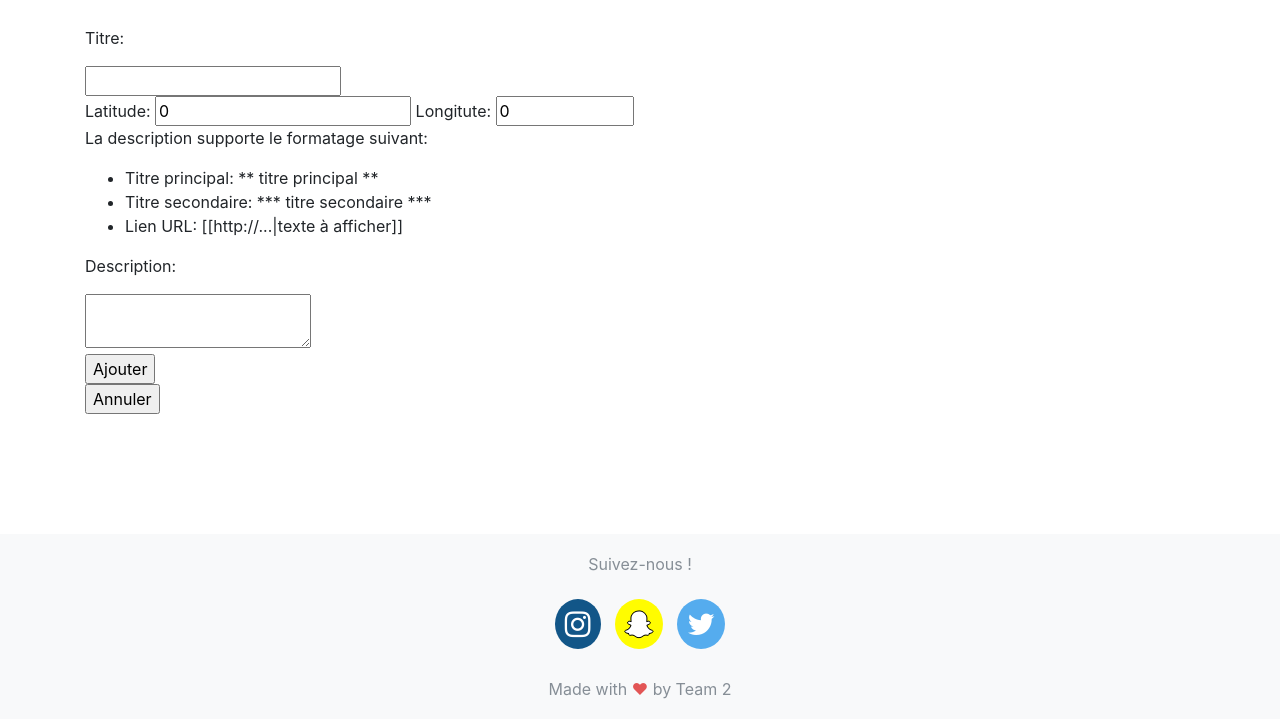
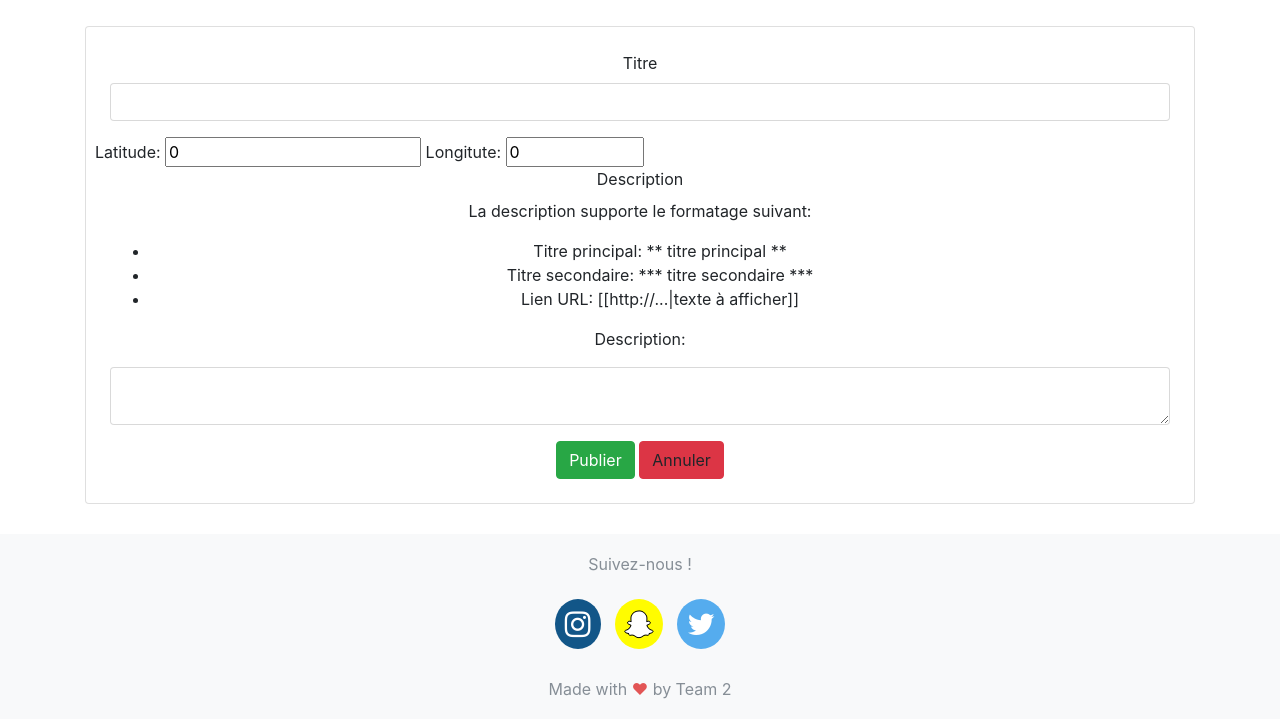
Before and after one commit to Bonjouravous/projetWeb, a PHP site: page /lieu_ajouter.php in a window 1280 px wide. Shown: the part 206-925 px from the top of the page. Run offline with PHP 8.4, Linux system fonts and the light colour scheme.

Commit message:
adapt style

```diff
--- a/lieu_ajouter.php
+++ b/lieu_ajouter.php
@@ -39,16 +39,22 @@
 	} else {
 ?>
 
-<form id="lieu_form" action="lieu_ajouter.php" method="post">
-	<fieldset>
-		<p>Titre:</p>
-		<input type="text" name="title" value="" />
-	</fieldset>
-	<fieldset>
+<div class="card p-4" >
+	<form class="text-center" id="lieu_form" action="lieu_ajouter.php" method="post">
+		<div class="row">
+			<div class="col-md-12">
+				<div class="form-group">
+					<label for="inputemail">Titre</label>
+					<input type="text" class="form-control" id="title" name="title"/>
+				</div><!--/*.form-group-->
+			</div><!--/*.col-md-6-->
+			<div>
 				Latitude: <input type="number" name="latitude" step="0.01" value="0" min="0." max="90"/>
 				Longitute: <input type="number" name="longitude" step="0.01" value="0" min="-180" max="180"/>
-	</fieldset>
-	<fieldset>
+			</div>
+			<div class="col-md-12">
+				<div class="form-group">
+					<label for="description">Description</label>
 					<div>
 						<p>La description supporte le formatage suivant:</p>
 						<ul>
@@ -59,15 +65,17 @@
 					</div>
 					<div>
 						<p>Description:</p>
-			<textarea name="description" form="lieu_form"></textarea>
+						<textarea id="description" class="form-control" name="description" form="lieu_form"></textarea>
 					</div>
-	</fieldset>
-	<fieldset>
-		<input type="submit" name="add" value="Ajouter"/>
-	</fieldset>
+				</div><!--/*.form-group-->
+			</div><!--/*.col-md-12-->
+			<div class="col-md-12">
+				<button type="submit" class='btn btn-success' name="add">Publier</button>
+				<a role="button" onClick="history.go(-1);" class='btn btn-danger'>Annuler</a>
+			</div><!--/*.col-md-12-->
+		</div><!--/*.row-->
 	</form>
-
-<input type="button" name="cancel" value="Annuler" onClick="history.go(-1);"/>
+</div>
 
 
 <?php
--- a/lieu_edit.php
+++ b/lieu_edit.php
@@ -91,7 +91,7 @@ if(!is_numeric($idlieu)) {
 			  </div><!--/*.form-group-->
     	</div><!--/*.col-md-12-->
 			<div class="col-md-12">
-				<button type="submit" class='btn btn-success' name="update" value="Mettre à jour"/>
+				<button type="submit" class='btn btn-success' name="update">Mettre à jour</button>
 				<a role="button" href="http://localhost/lieu_voir.php?lieu=<?php echo $_GET['lieu']; ?>" class='btn btn-danger'>Annuler</a>
 			</div><!--/*.col-md-12-->
 		</div><!--/*.row-->
```
Lines whose indentation alone changed are shown as unchanged.
